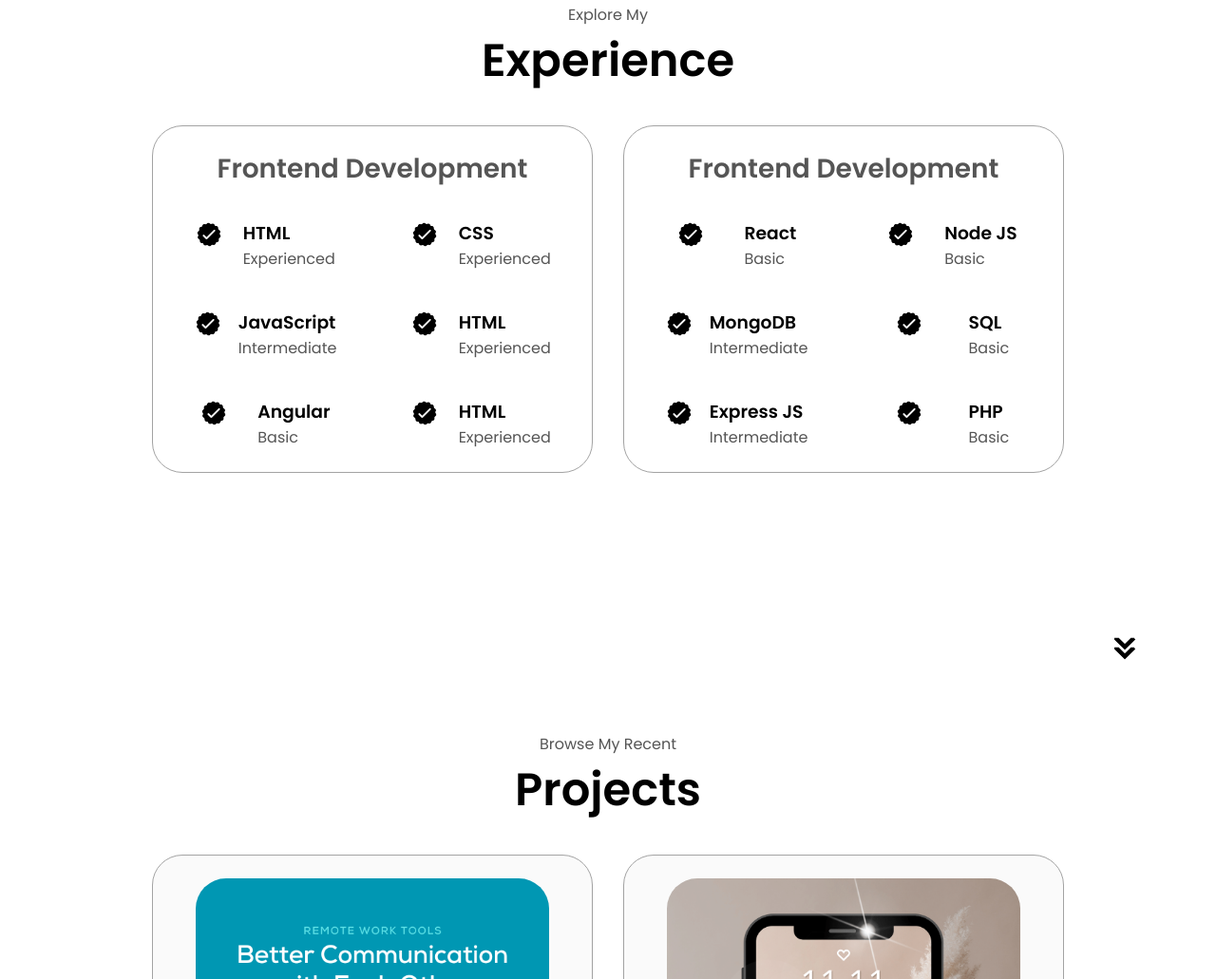
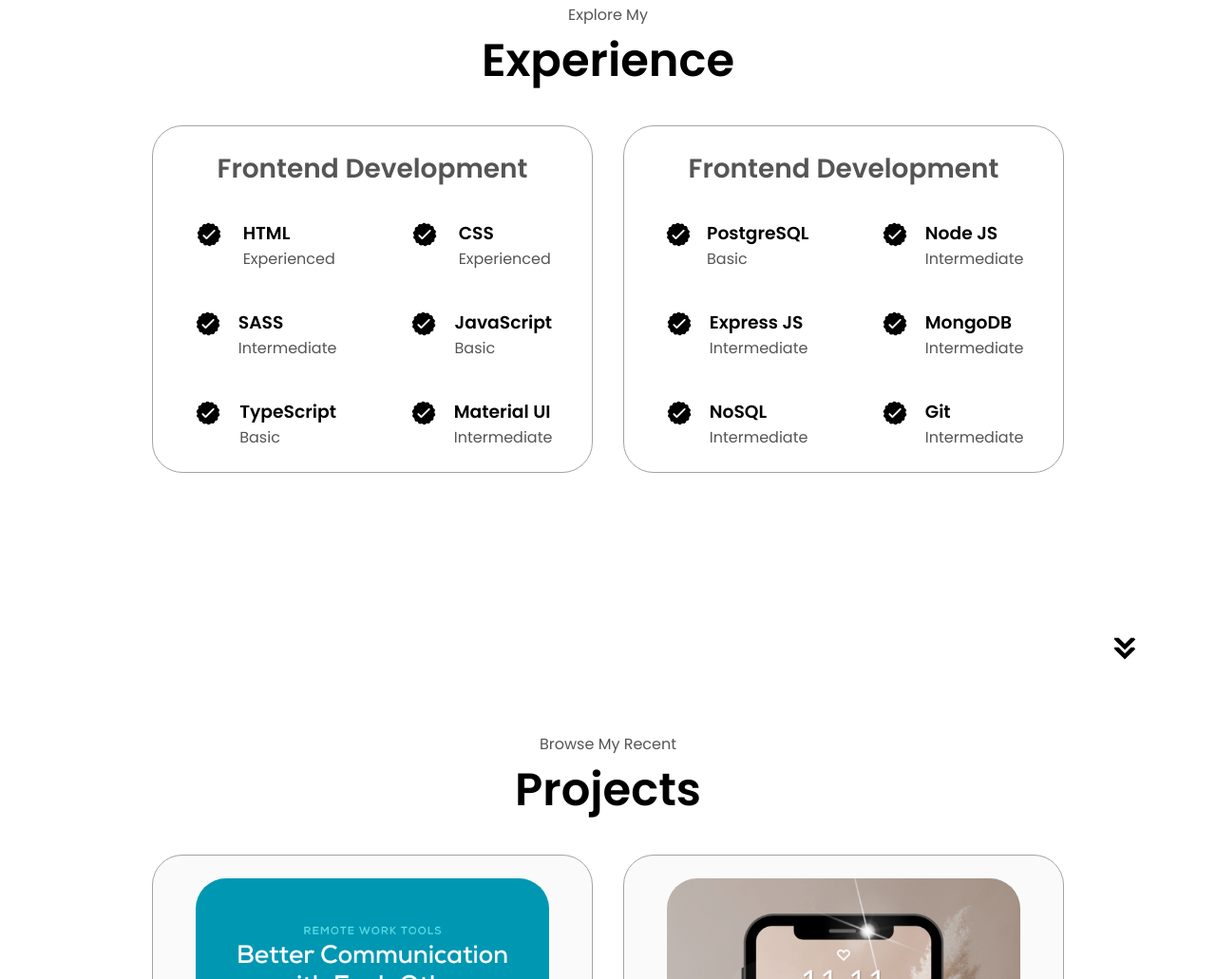
Before and after one commit to WYLDCVRD/html_css_js_portfolio, a plain HTML site: page index.html in a window 1280 px wide. Shown: the part 1693-2724 px from the top of the page at 95% size. Drawn offline with Linux system fonts and the light colour scheme.

Commit message:
Update index.html

```diff
--- a/index.html
+++ b/index.html
@@ -131,69 +131,45 @@
             <h2 class="experience-sub-title">Frontend Development</h2>
             <div class="article-container">
               <article>
-                <img
-                  src="./assets/checkmark.png"
-                  alt="Experience Icon"
-                  class="icon"
-                />
+                <img src="./assets/checkmark.png" class="icon" />
                 <div>
                   <h3>HTML</h3>
                   <p>Experienced</p>
                 </div>
               </article>
               <article>
-                <img
-                  src="./assets/checkmark.png"
-                  alt="Experience Icon"
-                  class="icon"
-                />
+                <img src="./assets/checkmark.png" class="icon" />
                 <div>
                   <h3>CSS</h3>
                   <p>Experienced</p>
                 </div>
               </article>
               <article>
-                <img
-                  src="./assets/checkmark.png"
-                  alt="Experience Icon"
-                  class="icon"
-                />
+                <img src="./assets/checkmark.png" class="icon" />
                 <div>
-                  <h3>JavaScript</h3>
+                  <h3>SASS</h3>
                   <p>Intermediate</p>
                 </div>
               </article>
               <article>
-                <img
-                  src="./assets/checkmark.png"
-                  alt="Experience Icon"
-                  class="icon"
-                />
+                <img src="./assets/checkmark.png" class="icon" />
                 <div>
-                  <h3>HTML</h3>
-                  <p>Experienced</p>
-                </div>
-              </article>
-              <article>
-                <img
-                  src="./assets/checkmark.png"
-                  alt="Experience Icon"
-                  class="icon"
-                />
-                <div>
-                  <h3>Angular</h3>
+                  <h3>JavaScript</h3>
                   <p>Basic</p>
                 </div>
               </article>
               <article>
-                <img
-                  src="./assets/checkmark.png"
-                  alt="Experience Icon"
-                  class="icon"
-                />
+                <img src="./assets/checkmark.png" class="icon" />
                 <div>
-                  <h3>HTML</h3>
-                  <p>Experienced</p>
+                  <h3>TypeScript</h3>
+                  <p>Basic</p>
+                </div>
+              </article>
+              <article>
+                <img src="./assets/checkmark.png" class="icon" />
+                <div>
+                  <h3>Material UI</h3>
+                  <p>Intermediate</p>
                 </div>
               </article>
             </div>
@@ -202,69 +178,45 @@
             <h2 class="experience-sub-title">Frontend Development</h2>
             <div class="article-container">
               <article>
-                <img
-                  src="./assets/checkmark.png"
-                  alt="Experience Icon"
-                  class="icon"
-                />
+                <img src="./assets/checkmark.png" class="icon" />
                 <div>
-                  <h3>React</h3>
+                  <h3>PostgreSQL</h3>
                   <p>Basic</p>
                 </div>
               </article>
               <article>
-                <img
-                  src="./assets/checkmark.png"
-                  alt="Experience Icon"
-                  class="icon"
-                />
+                <img src="./assets/checkmark.png" class="icon" />
                 <div>
                   <h3>Node JS</h3>
-                  <p>Basic</p>
+                  <p>Intermediate</p>
                 </div>
               </article>
               <article>
-                <img
-                  src="./assets/checkmark.png"
-                  alt="Experience Icon"
-                  class="icon"
-                />
+                <img src="./assets/checkmark.png" class="icon" />
+                <div>
+                  <h3>Express JS</h3>
+                  <p>Intermediate</p>
+                </div>
+              </article>
+              <article>
+                <img src="./assets/checkmark.png" class="icon" />
                 <div>
                   <h3>MongoDB</h3>
                   <p>Intermediate</p>
                 </div>
               </article>
               <article>
-                <img
-                  src="./assets/checkmark.png"
-                  alt="Experience Icon"
-                  class="icon"
-                />
+                <img src="./assets/checkmark.png" class="icon" />
                 <div>
-                  <h3>SQL</h3>
-                  <p>Basic</p>
-                </div>
-              </article>
-              <article>
-                <img
-                  src="./assets/checkmark.png"
-                  alt="Experience Icon"
-                  class="icon"
-                />
-                <div>
-                  <h3>Express JS</h3>
+                  <h3>NoSQL</h3>
                   <p>Intermediate</p>
                 </div>
               </article>
               <article>
-                <img
-                  src="./assets/checkmark.png"
-                  alt="Experience Icon"
-                  class="icon"
-                />
+                <img src="./assets/checkmark.png" class="icon" />
                 <div>
-                  <h3>PHP</h3>
-                  <p>Basic</p>
+                  <h3>Git</h3>
+                  <p>Intermediate</p>
                 </div>
               </article>
             </div>
@@ -273,7 +225,6 @@
       </div>
       <img
         src="./assets/arrow.png"
-        alt="Arrow Icon"
         class="icon arrow"
         onclick="location.href='./#projects'"
       />
```
